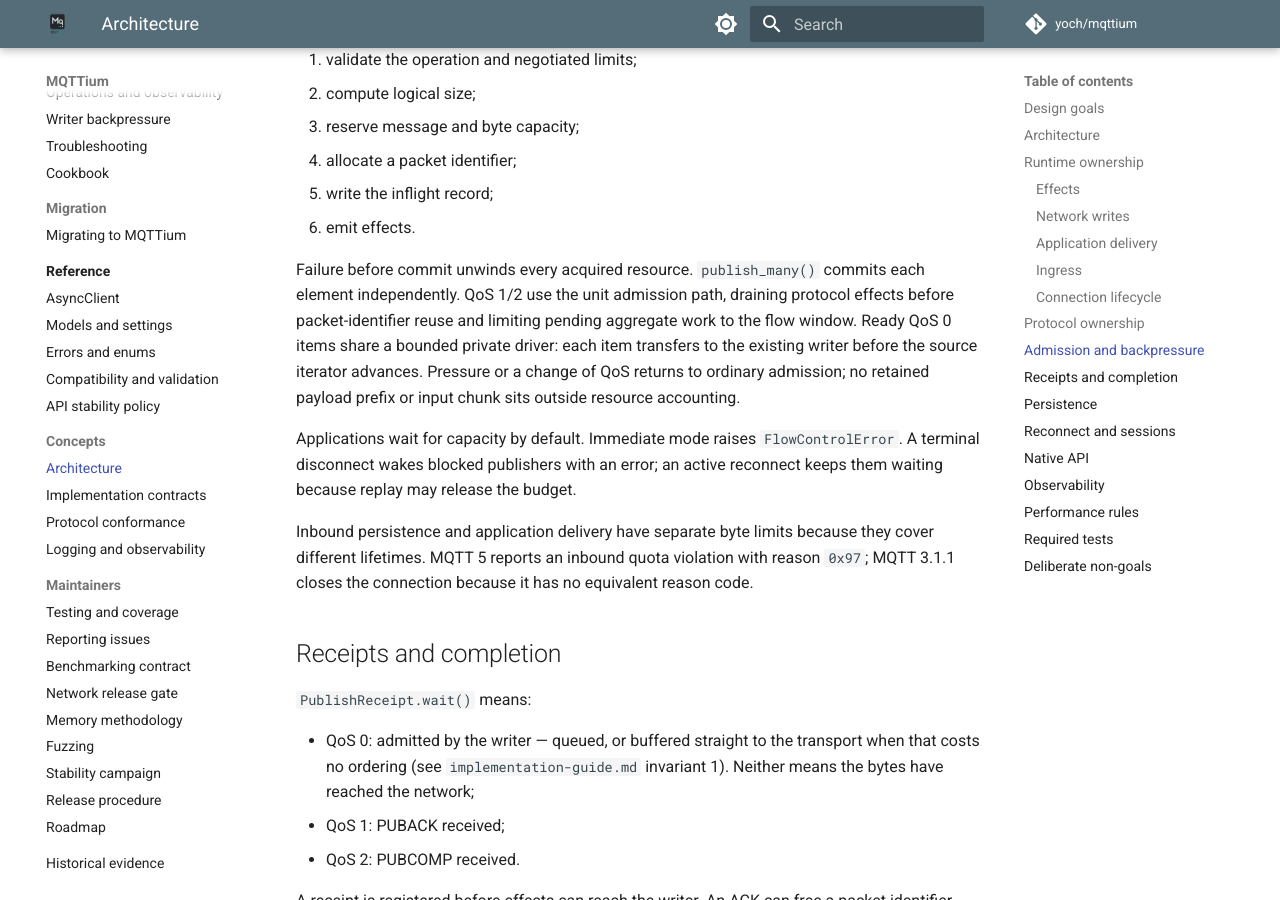
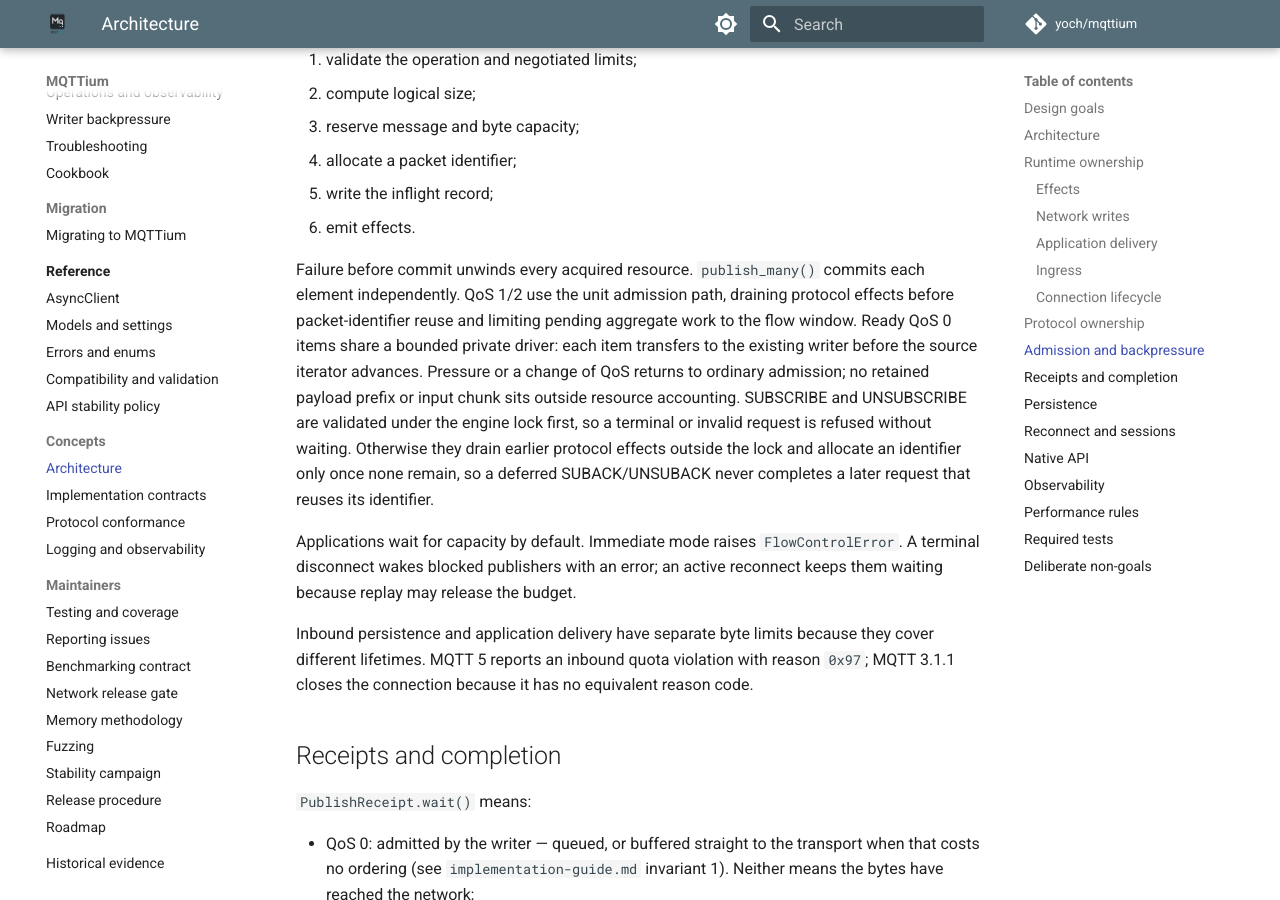
Before and after one commit to yoch/mqttium, an MkDocs documentation site: the page built from docs/architecture.md, in a window 1280 px wide and 900 px high, scrolled down 5118 px. Built offline with MkDocs 1.6.1 and Material for MkDocs 9.7.7, drawn with Linux system fonts in a browser that asks for light colours; comment, search, counter and statistics services are not loaded.

Commit message:
docs: record subscription admission ordering
Co-Authored-By: Claude Opus 5.5 <noreply@anthropic.com>

```diff
--- a/docs/architecture.md
+++ b/docs/architecture.md
@@ -223,6 +223,11 @@ work to the flow window. Ready QoS 0 items share a bounded private driver: each
 item transfers to the existing writer before the source iterator advances.
 Pressure or a change of QoS returns to ordinary admission; no retained payload
 prefix or input chunk sits outside resource accounting.
+SUBSCRIBE and UNSUBSCRIBE are validated under the engine lock first, so a
+terminal or invalid request is refused without waiting. Otherwise they drain
+earlier protocol effects outside the lock and allocate an identifier only
+once none remain, so a deferred SUBACK/UNSUBACK never completes a later
+request that reuses its identifier.
 
 Applications wait for capacity by default. Immediate mode raises
 `FlowControlError`. A terminal disconnect wakes blocked publishers with an
```
Also changed, not shown: CHANGELOG.md (+2 -0 lines).
